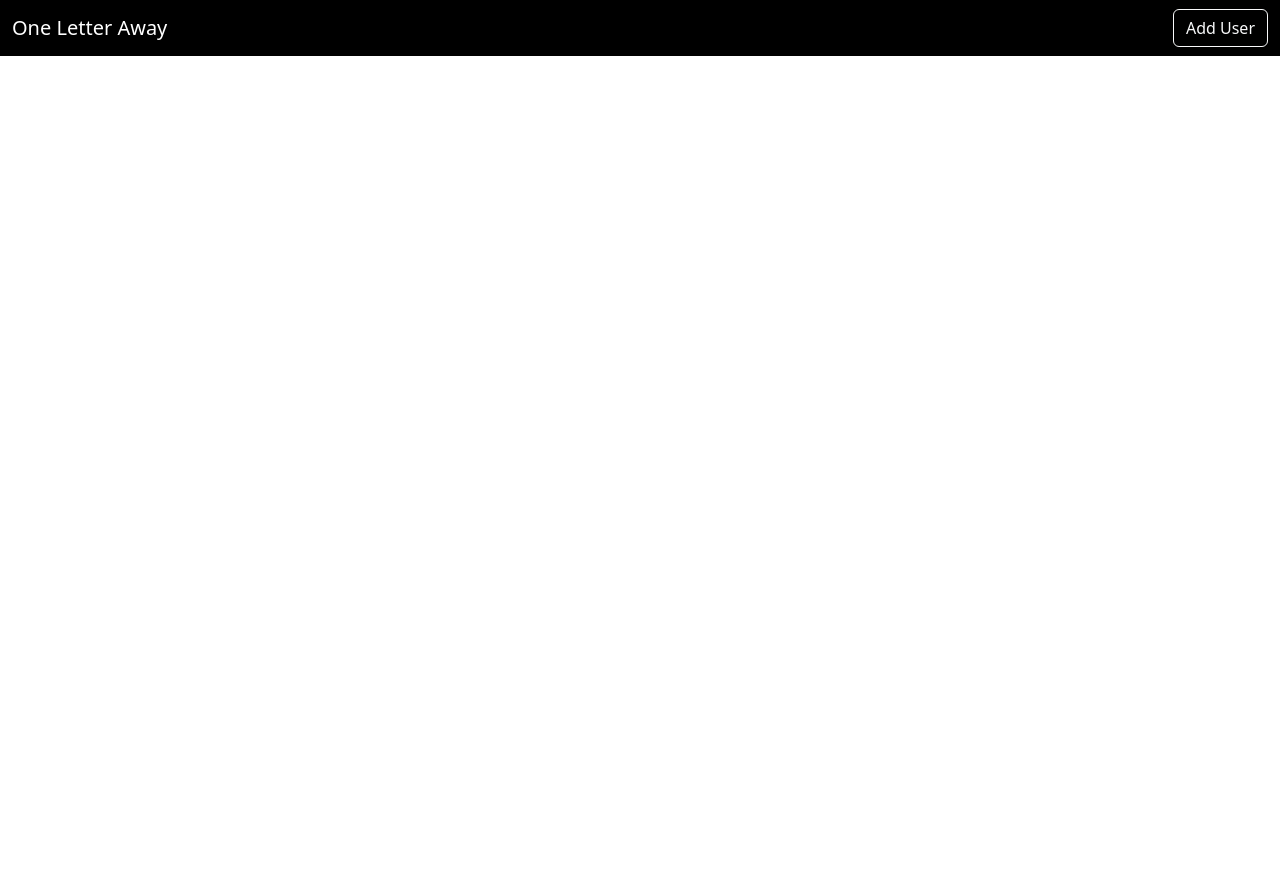
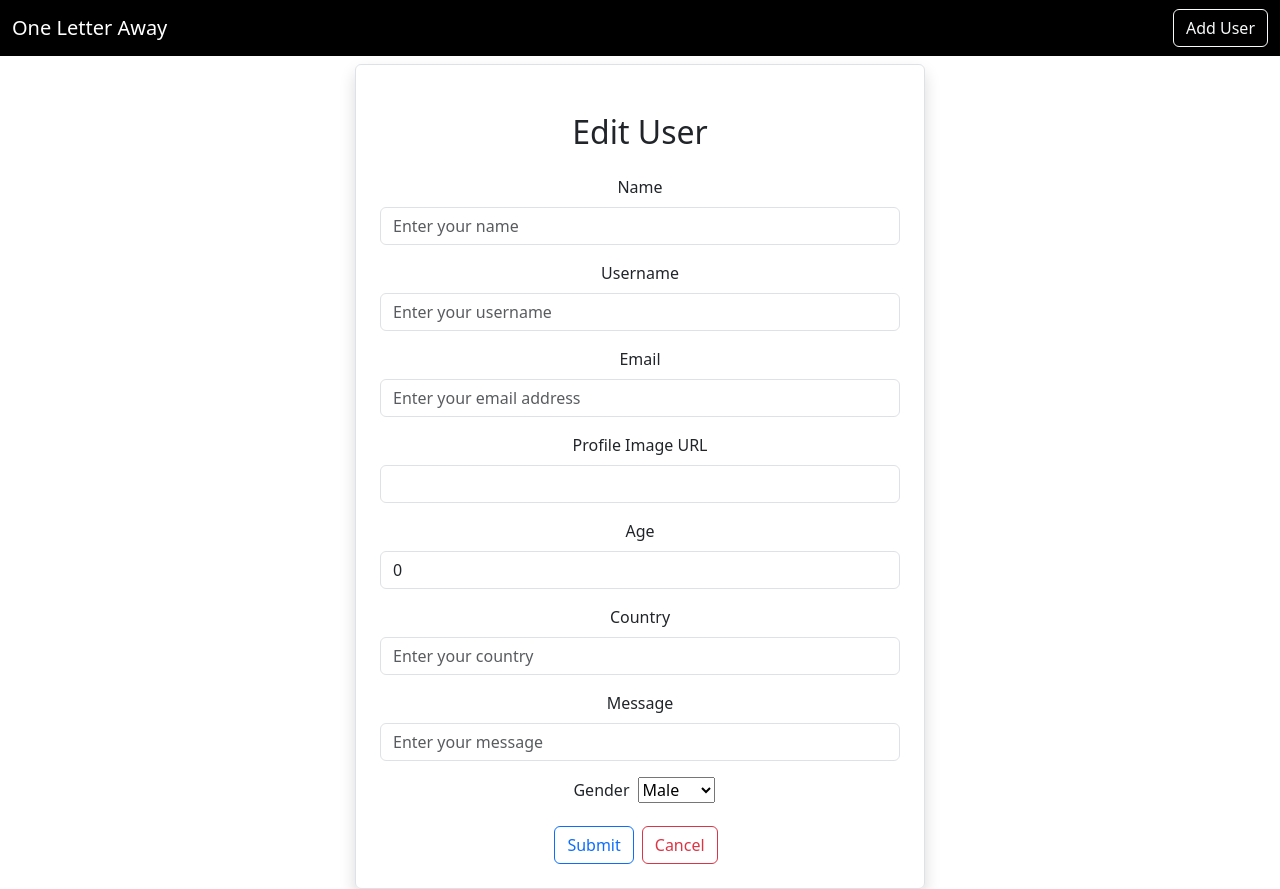
Before and after one commit to nadeeshaani/one-letter-away, a React (Create React App) app in the folder fullstack-frontend/: page /edituser/1 in a window 1280 px wide. Before the commit the page ends 800 px from the top, so only its background shows below. Built offline with nearby package versions, Linux system fonts and the light colour scheme; no server answers.

Commit message:
updated frontend to edit user using axios PUT

```diff
--- a/fullstack-frontend/src/App.js
+++ b/fullstack-frontend/src/App.js
@@ -5,6 +5,7 @@ import Navbar from './layout/Navbar';
 import Home from './pages/Home';
 import { BrowserRouter as Router, Routes, Route} from 'react-router-dom';
 import AddUser from './users/AddUser';
+import EditUser from './users/EditUser';
 
 function App() {
   return (
@@ -14,6 +15,7 @@ function App() {
    <Routes>
     <Route exact path="/" element={<Home/>}/>
     <Route exact path="/addUser" element={<AddUser/>}/>
+    <Route export path="/edituser/:id" element={<EditUser/>}/>
    </Routes>
 
    </Router>
--- a/fullstack-frontend/src/pages/Home.js
+++ b/fullstack-frontend/src/pages/Home.js
@@ -1,5 +1,6 @@
 import React, { useEffect, useState } from 'react'
 import axios from 'axios';
+import { Link } from 'react-router-dom';
 
 export default function Home() {
     const [users,setUsers]=useState([])
@@ -47,7 +48,7 @@ export default function Home() {
         <td>{user.message}</td>
         <td className='d-flex align-items-center'>
             <button className="btn btn-dark mx-2">View</button>
-            <button className="btn btn-outline-dark mx-2">Edit</button>
+            <Link className="btn btn-outline-dark mx-2" to={`/edituser/${user.id}`}>Edit</Link>
             <button className="btn btn-outline-danger mx-2">Delete</button>
         </td>
 
--- a/fullstack-frontend/src/users/EditUser.js
+++ b/fullstack-frontend/src/users/EditUser.js
@@ -0,0 +1,167 @@
+import axios from 'axios'
+import React, { useEffect, useState } from 'react'
+import {Link, useNavigate, useParams } from 'react-router-dom'
+
+export default function EditUser() {
+
+    let navigate=useNavigate();
+
+    const {id} = useParams()
+
+    const [user,setUser]=useState({
+        name:"",
+        username:"",
+        age:0,
+        gender:"",
+        message:"",
+        country:"",
+        profileImageUrl:""
+
+    })
+
+    const{name,username,email,age,gender,message,country,profileImageUrl}=user
+
+    const onInputChange=(e)=>{
+        setUser({...user,[e.target.name]:e.target.value})
+    }
+
+    useEffect(()=>{
+        loadUser()
+    },[]
+
+    )
+
+
+    const onSubmit = async(e)=>{
+        e.preventDefault();
+        await axios.put(`http://localhost:8080/user/${id}`, user)
+        navigate("/")
+
+
+    };
+
+    const loadUser = async () =>{
+        const result= await axios.get(`http://localhost:8080/user/${id}`)
+        setUser(result.data)
+    }
+
+
+
+  return (
+    <div className='container'>
+        <div className="row">
+            <div className="col-md-6 offset-md-3 border rounded p-4 mt-2 shadow">
+                <h2 className='text-center m-4'>Edit User</h2>
+                <form onSubmit={(e)=>onSubmit(e)}>
+                <div className='mb-3'>
+                    <label htmlFor='Name' className='form-label'>
+                        Name
+                    </label>
+                    <input type={"text"}
+                    className='form-control'
+                    placeholder='Enter your name'
+                    name='name'
+                    value={name}
+                    onChange={(e)=>onInputChange(e)}/>
+                </div>
+
+                <div className='mb-3'>
+                    <label htmlFor='Username' className='form-label'>
+                        Username
+                    </label>
+                    <input type={"text"}
+                    className='form-control'
+                    placeholder='Enter your username'
+                    name='username'
+                    value={username}
+                    onChange={(e)=>onInputChange(e)}/>
+                </div>
+
+                <div className='mb-3'>
+                    <label htmlFor='Email' className='form-label'>
+                        Email
+                    </label>
+                    <input type={"text"}
+                    className='form-control'
+                    placeholder='Enter your email address'
+                    name='email'
+                    value={email}
+                    onChange={(e)=>onInputChange(e)}/>
+                </div>
+
+                <div className='mb-3'>
+    <label htmlFor='profileImageUrl' className='form-label'>
+        Profile Image URL
+    </label>
+    <input
+        type="url"
+        className='form-control'
+        name='profileImageUrl'
+        value={profileImageUrl}
+        onChange={(e) => onInputChange(e)}
+    />
+</div>
+
+
+                <div className='mb-3'>
+                    <label htmlFor='Age' className='form-label'>
+                        Age
+                    </label>
+                    <input type={"age"}
+                    className='form-control'
+                    placeholder='Enter your age'
+                    name='age'
+                    value={age}
+                    onChange={(e)=>onInputChange(e)}/>
+                </div>
+
+                <div className='mb-3'>
+                    <label htmlFor='Country' className='form-label'>
+                        Country
+                    </label>
+                    <input type={"text"}
+                    className='form-control'
+                    placeholder='Enter your country'
+                    name='country'
+                    value={country}
+                    onChange={(e)=>onInputChange(e)}/>
+                </div>
+
+                <div className='mb-3'>
+                    <label htmlFor='Message' className='form-label'>
+                        Message
+                    </label>
+                    <input type={"text"}
+                    className='form-control'
+                    placeholder='Enter your message'
+                    name='message'
+                    value={message}
+                    onChange={(e)=>onInputChange(e)}/>
+                </div>
+
+                <div className='mb-3'>
+                    <label htmlFor='Gender' className='form-label mx-2'>
+                        Gender
+                    </label>
+                    <select id="gender" name="gender" value={gender} onChange={(e)=>onInputChange(e)}>
+  <option value="Male">Male</option>
+  <option value="Female">Female</option>
+  <option value="Other">Other</option>
+</select>
+                </div>
+
+
+
+                <button type="Submit" className='btn btn-outline-primary'>Submit</button>
+                <Link className='btn btn-outline-danger mx-2' to="/">Cancel</Link>
+                </form>
+
+
+
+
+
+            </div>
+        </div>
+    </div>
+  )
+}
```
